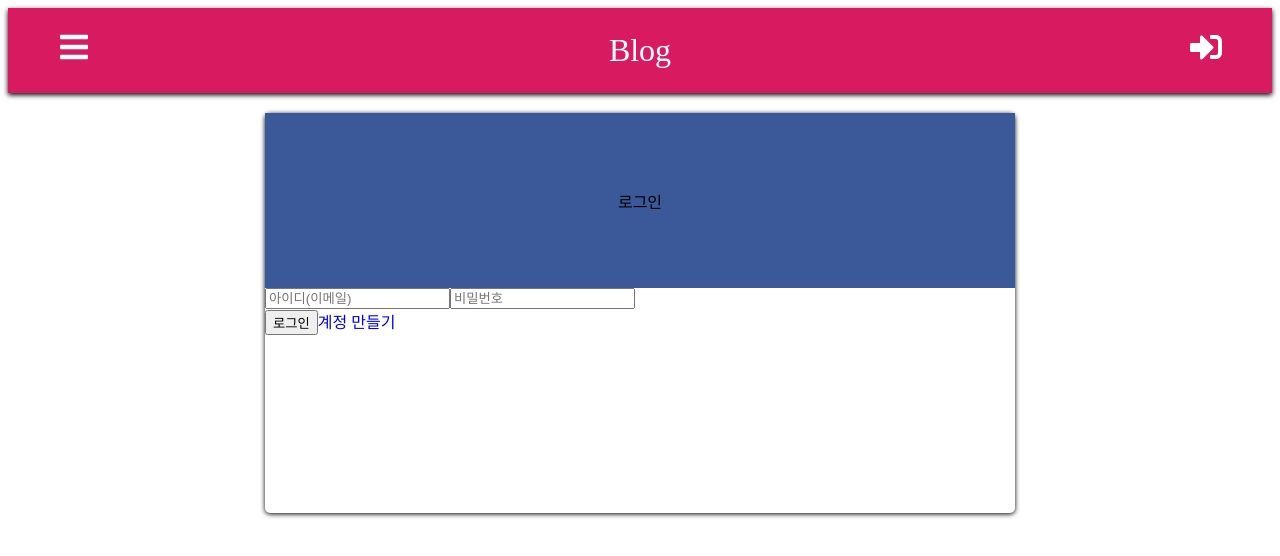
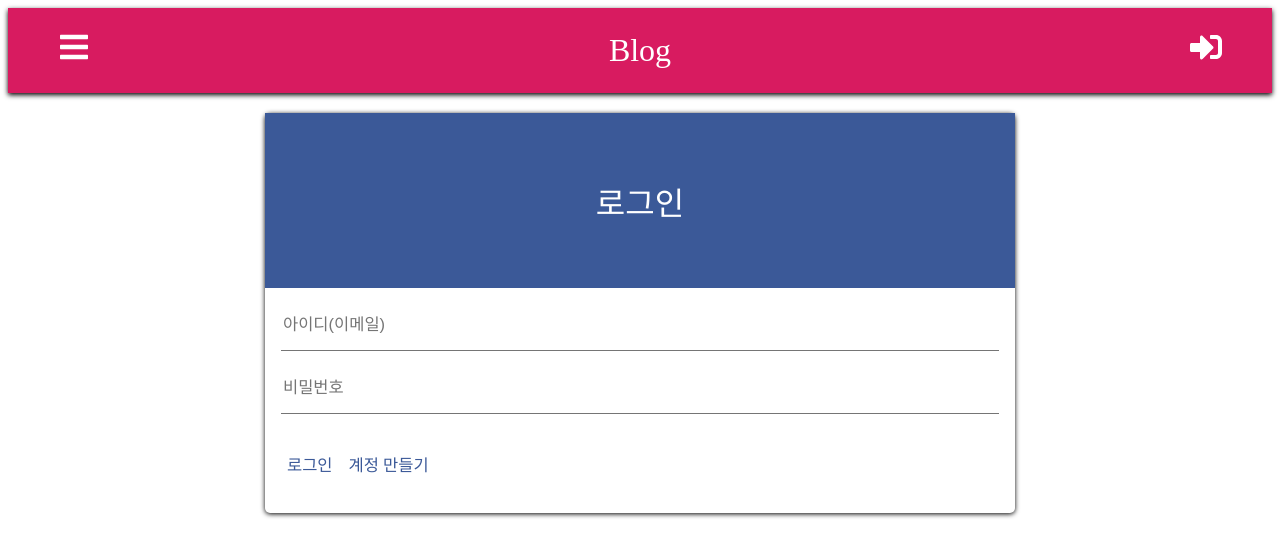
Before and after one commit to pji0219/blog-frontend, a React (Create React App) app: page /login in a window 1280 px wide. Shown: the top 556 px of the page. Built offline with nearby package versions, Linux system fonts and the light colour scheme.

Commit message:
로그인 페이지 구현 완료

```diff
--- a/src/components/login/Login.jsx
+++ b/src/components/login/Login.jsx
@@ -1,9 +1,33 @@
-import React from 'react';
+import React, { useState } from 'react';
 import { Link } from 'react-router-dom';
 import styles from './Login.module.css';
 
-function Login({ onChange, onSubmit, value }) {
-  const {email, password} = value;
+function Login({ submit }) {
+  const [user, setUser] = useState({
+    email: '',
+    password: ''
+  });
+  const {email, password} = user;
+
+  const onChange = event => {
+    const name = event.target.name;
+    const value = event.target.value;
+
+    setUser({
+      ...user,
+      [name] : value
+    });
+  }
+
+  const onSubmit = event => {
+    event.preventDefault();
+    submit(user);
+    setUser({
+      email: '',
+      password: ''
+    });
+  }
+
 
   return (
     <div className={styles.form_container}>
--- a/src/components/login/Login.module.css
+++ b/src/components/login/Login.module.css
@@ -19,3 +19,76 @@
   justify-content: center;
   align-items: center;
 }
+
+.title span {
+  color: #fff;
+  font-size: 32px;
+}
+
+.input_container {
+  display: flex;
+  flex-direction: column;
+  padding: 0 16px;
+}
+
+.input_container input {
+  height: 50px;
+  margin-top: 10px;
+  font-size: 16.5px;
+  border-top: none;
+  border-left: none;
+  border-right: none;
+  border-bottom: 1px solid #757575;
+}
+
+.input_container input:focus {
+  outline: none;
+}
+
+.input_container input:focus::placeholder {
+  color: #3b5998;
+}
+
+.btn_container {
+  /* margin-top: 10px; */
+  padding: 0 16px;
+  height: 100px;
+  display: flex;
+  align-items: center;
+}
+
+.btn_container button {
+  border: none;
+  background-color: #fff;
+  color: #3b5998;
+  font-size: 16.5px;
+  cursor: pointer;
+}
+
+.btn_container button:hover {
+  background-color: #e0e0e0;
+}
+
+.btn_container button:active {
+  background-color: #c7c7c7;
+}
+
+.btn_container a {
+  color: #3b5998;
+  font-size: 16.5px;
+  text-decoration: none;
+  margin-left: 10px;
+}
+
+.btn_container a:hover {
+  background-color: #e0e0e0;
+}
+
+.btn_container a:active {
+  background-color: #aeaeae;
+}
+
+.btn_container a:visited {
+  color: #3b5998;
+  text-decoration: none;
+}
--- a/src/components/register/Register.module.css
+++ b/src/components/register/Register.module.css
@@ -6,7 +6,7 @@
 
 .register_container {
   width: 750px;
-  height: 470px;
+  height: 520px;
   border-radius: 5px;
   box-shadow: 0px 1px 5px;
 }
@@ -50,8 +50,10 @@
 }
 
 .btn_container {
-  margin-top: 10px;
   padding: 0 16px;
+  height: 90px;
+  display: flex;
+  align-items: center;
 }
 
 .btn_container button {
@@ -63,6 +65,10 @@
 }
 
 .btn_container button:hover {
+  background-color: #e0e0e0;
+}
+
+.btn_container button:active {
   background-color: #c7c7c7;
 }
 
@@ -70,10 +76,15 @@
   color: #3b5998;
   font-size: 16.5px;
   text-decoration: none;
+  margin-left: 10px;
 }
 
 .btn_container a:hover {
-  background-color: #c7c7c7;
+  background-color: #e0e0e0;
+}
+
+.btn_container a:active {
+  background-color: #aeaeae;
 }
 
 .btn_container a:visited {
--- a/src/container/LoginContainer.jsx
+++ b/src/container/LoginContainer.jsx
@@ -1,36 +1,16 @@
-import React, { useState } from 'react';
+import React from 'react';
 import { useDispatch } from 'react-redux';
 import { login } from '../redux-module/auth';
 import Login from '../components/login/Login';
 
 function LoginContainer() {
-  const [form, setForm] = useState({
-    email: '',
-    password: ''
-  });
-  const {email, password} = form;
-
   const dispatch = useDispatch();
 
-  const onChange = event => {
-    const name = event.target.name;
-    const value = event.target.value;
-
-    setForm({
-      [name] : value
-    });
-  }
-
-  const onSubmit = event => {
-    event.preventDefault();
-    const user = {email, password}
-
-    dispatch(login(user));
-  }
+  const submit = user => dispatch(login(user));
 
   return (
     <>
-      <Login onChange={onChange} onSubmit={onSubmit} value={form} />
+      <Login submit={submit} />
     </>
   );
 }
--- a/src/container/RegisterContainer.jsx
+++ b/src/container/RegisterContainer.jsx
@@ -4,7 +4,6 @@ import Register from '../components/register/Register';
 import { register } from '../redux-module/auth';
 
 function RegisterContainer() {
-
   const dispatch = useDispatch();
 
   const submit = user => dispatch(register(user));
```
